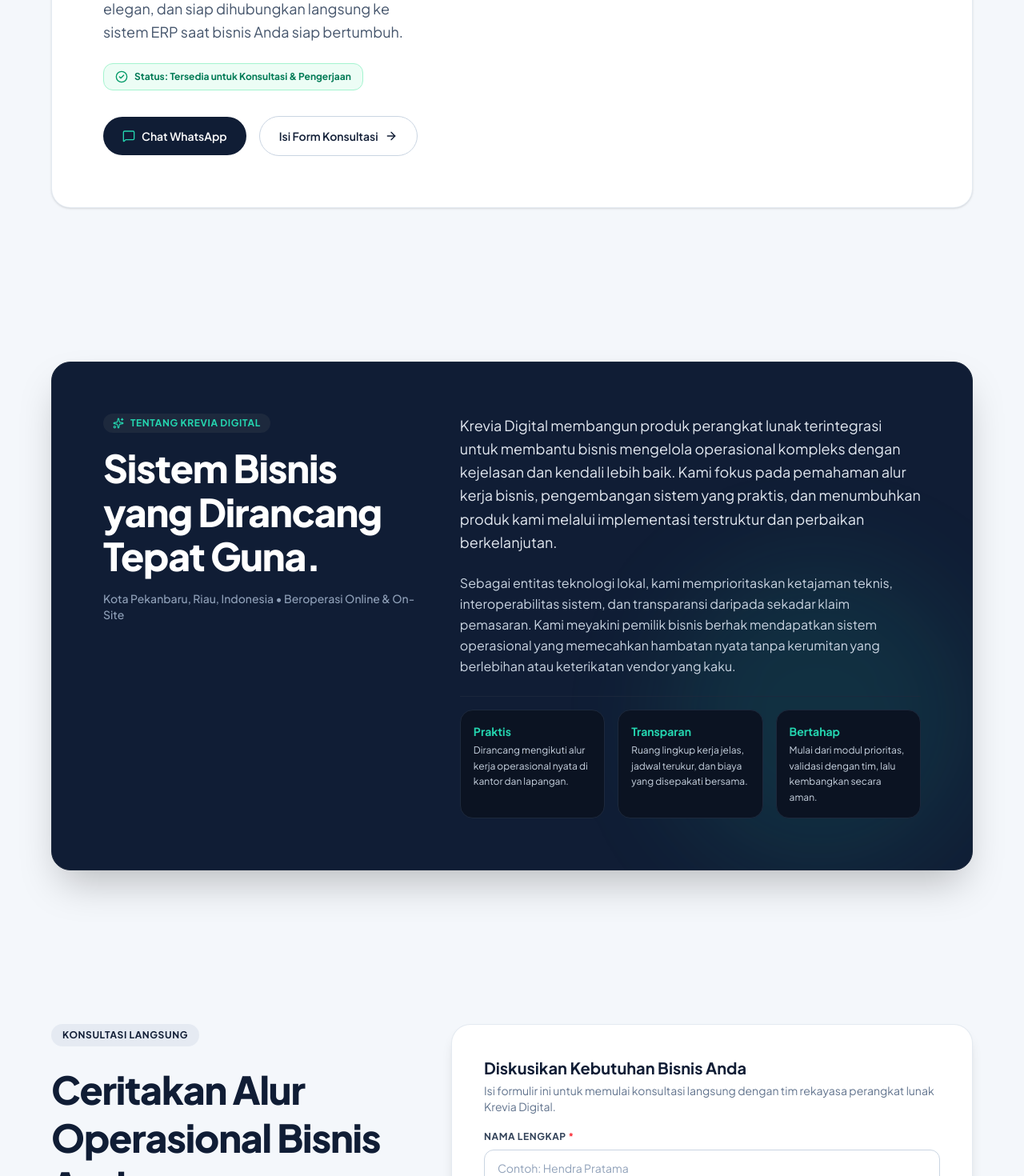
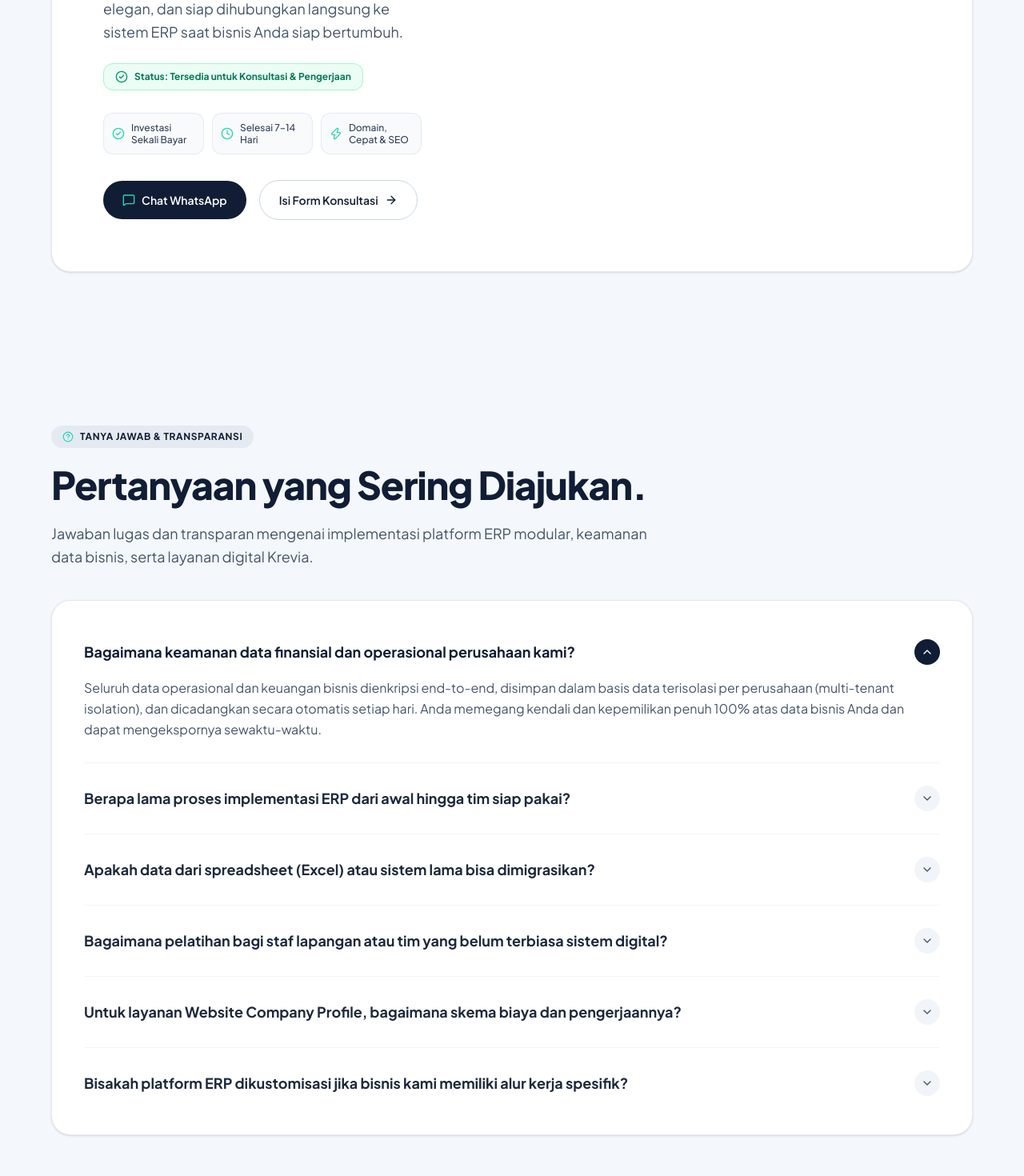
Before and after one commit to kreviadigital/krevia-company-profile, a Next.js app: page / in a window 1280 px wide. Shown: the part 8660-10130 px from the top of the page at 80% size. Built offline with nearby package versions, Linux system fonts and the light colour scheme.

Commit message:
feat: modernize B2B FAQ section, add commercial clarity to web profile, and clean up legacy code

```diff
--- a/src/app/page.tsx
+++ b/src/app/page.tsx
@@ -6,6 +6,7 @@
 import { ErpCapabilities } from "@/components/ErpCapabilities";
 import { PricingSection } from "@/components/PricingSection";
 import { ServicesBento } from "@/components/ServicesBento";
+import { FaqSection } from "@/components/FaqSection";
 import { WhyKrevia } from "@/components/WhyKrevia";
 import { HowWeWork } from "@/components/HowWeWork";
 import { About } from "@/components/About";
@@ -26,6 +27,7 @@
       <HowWeWork />
       <PricingSection />
       <ServicesBento />
+      <FaqSection />
       <About />
       <ContactSection />
       <Footer />
--- a/src/components/FaqSection.tsx
+++ b/src/components/FaqSection.tsx
@@ -1,7 +1,7 @@
 "use client";
 
 import React, { useState } from "react";
-import { ChevronRight } from "lucide-react";
+import { ChevronDown, HelpCircle } from "lucide-react";
 import { motion, AnimatePresence } from "framer-motion";
 
 interface FaqItem {
@@ -10,35 +10,38 @@
 }
 
 export function FaqSection() {
-  const [openIndex, setOpenIndex] = useState<number | null>(null);
+  const [openIndex, setOpenIndex] = useState<number | null>(0); // First item open by default for immediate context
 
   const faqs: FaqItem[] = [
     {
-      question: "Berapa lama pengerjaannya?",
+      question: "Bagaimana keamanan data finansial dan operasional perusahaan kami?",
       answer:
-        "Tergantung lingkup proyek, estimasi kami sampaikan setelah konsultasi awal. Biasanya berkisar antara 2 hingga 8 minggu tergantung kompleksitas modul yang dibangun.",
+        "Seluruh data operasional dan keuangan bisnis dienkripsi end-to-end, disimpan dalam basis data terisolasi per perusahaan (multi-tenant isolation), dan dicadangkan secara otomatis setiap hari. Anda memegang kendali dan kepemilikan penuh 100% atas data bisnis Anda dan dapat mengekspornya sewaktu-waktu.",
     },
     {
-      question: "Apakah ada biaya konsultasi?",
-      answer: "Konsultasi awal gratis dan tanpa kewajiban.",
+      question: "Berapa lama proses implementasi ERP dari awal hingga tim siap pakai?",
+      answer:
+        "Kami menerapkan metodologi peluncuran bertahap (modular rollout). Modul prioritas utama (seperti Keuangan, Kasir/POS, atau Inventaris Gudang) umumnya siap digunakan dalam 2 hingga 4 minggu pertama, mencakup penyiapan konfigurasi awal, impor data historis, dan pelatihan staf.",
     },
     {
-      question: "Apakah bisa bertemu langsung?",
+      question: "Apakah data dari spreadsheet (Excel) atau sistem lama bisa dimigrasikan?",
       answer:
-        "Kami bekerja online. Untuk klien di Pekanbaru, kami bisa datang langsung.",
+        "Ya. Tim teknis Krevia akan mendampingi proses pembersihan, pemetaan, dan impor data historis perusahaan Anda—mulai dari daftar master barang, kontak rekanan/vendor, saldo awal buku besar, hingga data RAB proyek—ke dalam sistem Krevia.",
     },
     {
-      question: "Bagaimana dukungan setelah peluncuran?",
+      question: "Bagaimana pelatihan bagi staf lapangan atau tim yang belum terbiasa sistem digital?",
       answer:
-        "Kami mendampingi tim Anda setelah sistem berjalan, termasuk pelatihan pengguna dan perbaikan kendala teknis.",
+        "Antarmuka Krevia dirancang lugas dengan alur kerja minim klik yang ramah ponsel. Kami memberikan sesi pendampingan dan pelatihan langsung (on-site untuk wilayah Pekanbaru & Riau, atau daring terpandu se-Indonesia) serta modul petunjuk visual praktis agar staf lapangan dapat beradaptasi dengan cepat.",
     },
     {
-      question: "Apakah cocok untuk usaha kecil?",
-      answer: "Ya, paket dirancang bertahap agar sesuai anggaran UMKM.",
+      question: "Untuk layanan Website Company Profile, bagaimana skema biaya dan pengerjaannya?",
+      answer:
+        "Pembuatan Website Company Profile berbasis investasi satu kali (one-time project) tanpa biaya langganan bulanan software yang membebani. Estimasi pengerjaan berkisar 7–14 hari kerja, sudah mencakup domain kustom, server kilat, integrasi kontak WhatsApp resmi, serta struktur kode bersih yang ramah mesin pencari (SEO).",
     },
     {
-      question: "Bisakah terhubung dengan sistem yang sudah ada?",
-      answer: "Bisa, lewat layanan System Integration.",
+      question: "Bisakah platform ERP dikustomisasi jika bisnis kami memiliki alur kerja spesifik?",
+      answer:
+        "Tentu. Berkat arsitektur modular terpadu, Krevia dapat membangun modul bespoke atau menyesuaikan alur persetujuan (approval flow bertingkat), logika harga khusus industri, atau integrasi API pihak ketiga tanpa mengorbankan stabilitas sistem inti.",
     },
   ];
 
@@ -47,31 +50,50 @@
   };
 
   return (
-    <section id="faq" className="scroll-mt-24 py-12 px-4 sm:px-6">
-      <div className="max-w-4xl mx-auto">
-        <h2 className="text-3xl sm:text-4xl font-extrabold text-[#0D1829] tracking-tight mb-8 sm:mb-10">
-          Pertanyaan umum.
-        </h2>
+    <section id="faq" className="scroll-mt-24 py-16 sm:py-24 px-4 sm:px-6 bg-transparent">
+      <div className="max-w-6xl mx-auto space-y-10">
 
-        <div className="divide-y divide-slate-200">
+        {/* Section Header */}
+        <div className="max-w-3xl space-y-4">
+          <div className="inline-flex items-center gap-2 px-3.5 py-1.5 rounded-full bg-slate-200/80 text-[#101D35] text-xs font-bold tracking-wider uppercase">
+            <HelpCircle className="w-3.5 h-3.5 text-[#24D6B0]" />
+            <span>Tanya Jawab & Transparansi</span>
+          </div>
+
+          <h2 className="text-3xl sm:text-4xl lg:text-5xl font-extrabold tracking-tight text-[#101D35] leading-tight">
+            Pertanyaan yang Sering Diajukan.
+          </h2>
+
+          <p className="text-base sm:text-lg text-slate-600 leading-relaxed">
+            Jawaban lugas dan transparan mengenai implementasi platform ERP modular, keamanan data bisnis, serta layanan digital Krevia.
+          </p>
+        </div>
+
+        {/* Accordion Surface */}
+        <div className="bg-white rounded-3xl p-6 sm:p-10 border border-slate-200/90 shadow-sm divide-y divide-slate-100">
           {faqs.map((faq, index) => {
             const isOpen = openIndex === index;
             return (
-              <div key={index} className="py-4">
+              <div key={index} className="py-4 sm:py-5 first:pt-0 last:pb-0">
                 <button
                   type="button"
                   onClick={() => toggleAccordion(index)}
-                  className="w-full flex items-center justify-between text-left gap-4 py-2 group cursor-pointer focus:outline-none"
+                  className="w-full flex items-center justify-between text-left gap-4 py-2 group cursor-pointer focus-visible:outline-none focus-visible:ring-2 focus-visible:ring-[#24D6B0] rounded-lg"
                   aria-expanded={isOpen}
                 >
-                  <span className="text-base sm:text-lg font-semibold text-slate-900 group-hover:text-[#0D1829] transition-colors flex items-center gap-3">
-                    <ChevronRight
-                      className={`w-4 h-4 text-slate-500 transition-transform duration-200 shrink-0 ${
-                        isOpen ? "rotate-90 text-[#0D1829]" : ""
-                      }`}
-                    />
-                    <span>{faq.question}</span>
+                  <span className={`text-base sm:text-lg font-bold transition-colors ${
+                    isOpen ? "text-[#101D35]" : "text-slate-800 group-hover:text-[#101D35]"
+                  }`}>
+                    {faq.question}
                   </span>
+
+                  <div className={`w-8 h-8 rounded-full flex items-center justify-center shrink-0 transition-all duration-200 ${
+                    isOpen
+                      ? "bg-[#101D35] text-white rotate-180"
+                      : "bg-slate-100 text-slate-600 group-hover:bg-slate-200"
+                  }`}>
+                    <ChevronDown className="w-4 h-4" />
+                  </div>
                 </button>
 
                 <AnimatePresence initial={false}>
@@ -80,10 +102,10 @@
                       initial={{ height: 0, opacity: 0 }}
                       animate={{ height: "auto", opacity: 1 }}
                       exit={{ height: 0, opacity: 0 }}
-                      transition={{ duration: 0.25, ease: "easeInOut" }}
+                      transition={{ duration: 0.25, ease: [0.16, 1, 0.3, 1] }}
                       className="overflow-hidden"
                     >
-                      <div className="pl-7 pr-4 pb-3 pt-1 text-sm sm:text-base text-slate-600 leading-relaxed">
+                      <div className="pt-2 pb-2 pr-6 text-sm sm:text-base text-slate-600 leading-relaxed">
                         {faq.answer}
                       </div>
                     </motion.div>
@@ -93,6 +115,7 @@
             );
           })}
         </div>
+
       </div>
     </section>
   );
--- a/src/components/Footer.tsx
+++ b/src/components/Footer.tsx
@@ -114,6 +114,15 @@
                   Website Company Profile
                 </a>
               </li>
+              <li>
+                <a
+                  href="#faq"
+                  onClick={(e) => handleNavClick(e, "#faq")}
+                  className="hover:text-white transition-colors cursor-pointer"
+                >
+                  Tanya Jawab (FAQ)
+                </a>
+              </li>
             </ul>
           </div>
 
--- a/src/components/ServicesBento.tsx
+++ b/src/components/ServicesBento.tsx
@@ -8,7 +8,8 @@
   ShieldCheck,
   Zap,
   Layers,
-  CheckCircle2
+  CheckCircle2,
+  Clock
 } from "lucide-react";
 import { handleNavClick } from "@/lib/smoothScroll";
 import { SITE_CONFIG } from "@/lib/constants";
@@ -76,6 +77,22 @@
                 <span>Status: Tersedia untuk Konsultasi & Pengerjaan</span>
               </div>
 
+              {/* Micro-Badges */}
+              <div className="grid grid-cols-1 sm:grid-cols-3 gap-2.5 pt-1 text-xs text-slate-700 font-medium">
+                <div className="flex items-center gap-2 p-2.5 rounded-xl bg-slate-50 border border-slate-200/80">
+                  <CheckCircle2 className="w-4 h-4 text-[#24D6B0] shrink-0" />
+                  <span className="leading-tight">Investasi Sekali Bayar</span>
+                </div>
+                <div className="flex items-center gap-2 p-2.5 rounded-xl bg-slate-50 border border-slate-200/80">
+                  <Clock className="w-4 h-4 text-[#24D6B0] shrink-0" />
+                  <span className="leading-tight">Selesai 7–14 Hari</span>
+                </div>
+                <div className="flex items-center gap-2 p-2.5 rounded-xl bg-slate-50 border border-slate-200/80">
+                  <Zap className="w-4 h-4 text-[#24D6B0] shrink-0" />
+                  <span className="leading-tight">Domain, Cepat & SEO</span>
+                </div>
+              </div>
+
               {/* Dual CTAs */}
               <div className="pt-2 flex flex-wrap items-center gap-3 sm:gap-4">
                 <a
--- a/src/components/WorkProcess.tsx
+++ /dev/null
@@ -1,56 +0,0 @@
-"use client";
-
-import React from "react";
-
-export function WorkProcess() {
-  const steps = [
-    {
-      number: "1",
-      title: "Konsultasi",
-      desc: "Kami pahami kendala, target, dan anggaran Anda.",
-    },
-    {
-      number: "2",
-      title: "Perancangan",
-      desc: "Alur dan desain disusun, lalu disetujui bersama.",
-    },
-    {
-      number: "3",
-      title: "Pengembangan",
-      desc: "Dibangun bertahap, progres dilaporkan berkala.",
-    },
-    {
-      number: "4",
-      title: "Peluncuran",
-      desc: "Pelatihan tim dan pendampingan setelah berjalan.",
-    },
-  ];
-
-  return (
-    <section id="process" className="scroll-mt-24 py-12 px-4 sm:px-6">
-      <div className="max-w-6xl mx-auto">
-        <h2 className="text-3xl sm:text-4xl font-extrabold text-[#0D1829] tracking-tight mb-10 sm:mb-12">
-          Cara kami bekerja.
-        </h2>
-
-        <div className="grid grid-cols-1 sm:grid-cols-2 lg:grid-cols-4 gap-8 lg:gap-10">
-          {steps.map((st) => (
-            <div key={st.number} className="space-y-2">
-              <span className="block text-3xl sm:text-4xl font-extrabold text-[#D4A373]">
-                {st.number}
-              </span>
-
-              <h3 className="text-xl font-bold text-[#0D1829] pt-1">
-                {st.title}
-              </h3>
-
-              <p className="text-sm text-slate-600 leading-relaxed">
-                {st.desc}
-              </p>
-            </div>
-          ))}
-        </div>
-      </div>
-    </section>
-  );
-}
```
Also changed, not shown: src/components/IndustrySolutions.tsx (deleted, +0 -97 lines).
